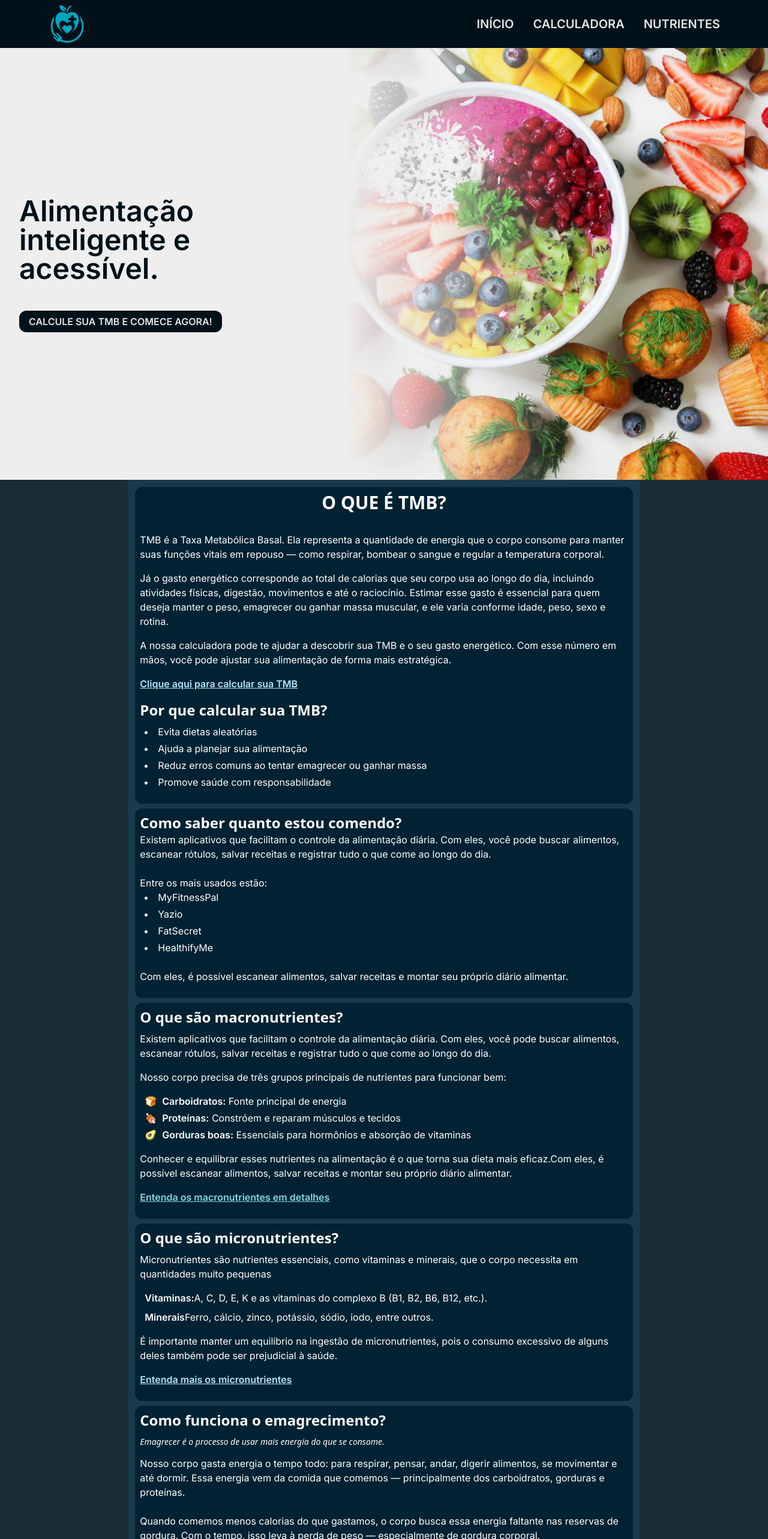
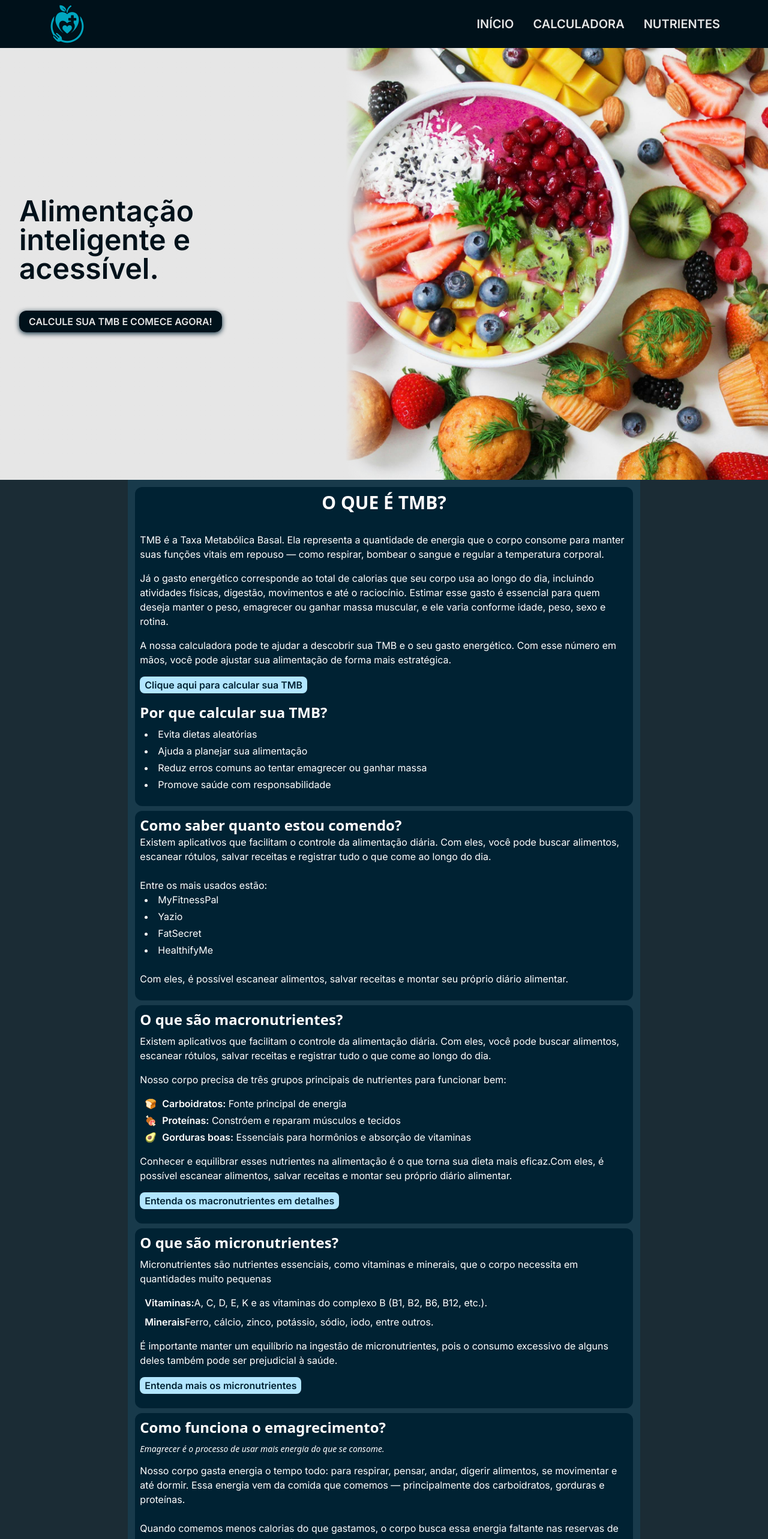
Before and after one commit to DeJotaJ/TMB-Facil, a React (Vite) app: page / in a window 1280 px wide. Shown: the top 2566 px of the page at 60% size. Built offline with nearby package versions, Linux system fonts and the light colour scheme.

Commit message:
corrigindo CTA home

```diff
--- a/src/pages/home.jsx
+++ b/src/pages/home.jsx
@@ -3,16 +3,21 @@ export default function Home(){
     return(
         <>
             {/* BANNER */}
-            <main className="relative w-full min-h-[50vh] md:min-h-[80vh] lg:min-h-[90vh] bg-[url('/prato01.jpg')]  lg:bg-right bg-contain bg-top lg:bg-contain bg-no-repeat flex">
+            <main className="relative w-full min-h-[40vh] sm:min-h-[50vh] bg-[url('/prato01.jpg')] bg-contain bg-top bg-no-repeat
+                            flex
+                            md:min-h-[80vh]
+                            lg:min-h-[90vh] lg:bg-right  lg:bg-contain ">
                 <div className="
-                        w-full min-h-full py-8 bg-linear-to-t from-[#E5E5E5] from-45% to-transparent to-75%
+                        w-full min-h-full py-8 bg-linear-to-t from-[#E5E5E5] from-35% to-transparent to-75%
                         flex flex-col justify-end items-center gap-2
+                        max-[420px]:py-8
                         md:py-16 md:gap-8
-                        lg:p-0 lg:m-0 lg:justify-center lg:items-start lg:gap-12 lg:bg-linear-to-r lg:from-[#EEE] lg:from-45% lg:to-transparent lg:to-75%
+                        lg:p-0 lg:m-0 lg:justify-center lg:items-start lg:gap-12 lg:bg-linear-to-r lg:from-[#E6E6E6] lg:from-45% lg:to-transparent lg:to-50%
 
                 ">
                     <span className="
                         w-full px-4 text-2xl text-[#00111A] font-semibold flex justify-center text-center
+                        max-[420px]:text-lg
                         lg:w-1/2 lg:pl-8 lg:pr-24 lg:text-5xl lg:font-bold lg:flex lg:justify-start lg:text-left
 
                     ">
@@ -22,7 +27,10 @@ export default function Home(){
                         href="/calculadora"
                         className="lg:w-fit h-fit py-1 px-4 md:px-4 lg:px-8"
                     >
-                        <span className="mx-4 px-2 py-1 border-transparent rounded-xl uppercase text-[#E5E5E5] font-semibold bg-[#00111A]
+                        <span className="mx-4 px-2 py-0.5 border-transparent rounded-xl uppercase text-[#E5E5E5] font-semibold bg-[#00111A]
+                                         lg:hover:px-5 lg:hover:py-2.5 lg:hover:text-[16.5px]
+                                         shadow-[0_2px_8px] shadow-[#002233]
+                                         max-[420px]:text-sm
                                          md:px-4 md:py-2
                                          lg:mx-0 lg:px-4 lg:py-2
                         ">
@@ -56,7 +64,7 @@ export default function Home(){
                                 pode ajustar sua alimentação de forma mais estratégica.
                             </span>
 
-                            <a href="/calculadora" className="font-semibold underline text-[#B2E6FF] hover:text-[#00AAFF]">Clique aqui para calcular sua TMB</a>
+                            <a href="/calculadora" className="w-fit px-2 py-0.5 font-semibold rounded-lg bg-[#B2E6FF] text-[#002233] hover:underline hover:text-[#00111A]">Clique aqui para calcular sua TMB</a>
                         </p>
                         {/* PORQUE CALCULAR SUA TMB? */}
                         <h2 className="w-full text-xl md:text-2xl font-semibold font-sans mb:0.5 md:mb-2"> Por que calcular sua TMB? </h2>
@@ -119,7 +127,7 @@ export default function Home(){
                                 </li>
                             </ul>
                             Conhecer e equilibrar esses nutrientes na alimentação é o que torna sua dieta mais eficaz.Com eles, é possível escanear alimentos, salvar receitas e montar seu próprio diário alimentar.
-                            <a href="/macronutrientes" title="Página em construção" className="font-semibold underline hover:cursor-pointer text-[#85D7E4] hover:text-[#00AAFF]">Entenda os macronutrientes em detalhes</a>
+                            <a href="/macronutrientes" title="Página em construção" className="w-fit px-2 py-0.5 font-semibold rounded-lg bg-[#B2E6FF] text-[#002233] hover:underline hover:text-[#00111A]">Entenda os macronutrientes em detalhes</a>
                         </p>
                     </div>
                     <div className="px-2 py-1 rounded-lg md:flex md:flex-col md:px-2 md:py-2 md:rounded-xl bg-[#002233]">
@@ -141,7 +149,7 @@ export default function Home(){
                                 É importante manter um equilíbrio na ingestão de micronutrientes, pois o consumo excessivo de alguns deles também pode ser
                                 prejudicial à saúde.
                             </span>
-                            <a href="/micronutrientes" title="Micronutrientes" className="font-semibold underline hover:cursor-pointer text-[#B2E6FF] hover:text-[#00AAFF]">Entenda mais os micronutrientes</a>
+                            <a href="/micronutrientes" title="Micronutrientes" className="w-fit px-2 py-0.5 font-semibold rounded-lg bg-[#B2E6FF] text-[#002233] hover:underline hover:text-[#00111A]">Entenda mais os micronutrientes</a>
                         </p>
                     </div>
 
@@ -171,7 +179,7 @@ export default function Home(){
                             <br/>
                             Isso é chamado de <b>balanço calórico.</b>
                             <br/><br/>
-                            <span href="/#" title="Página em construção" className="font-semibold underline hover:cursor-pointer text-[#B2E6FF] hover:text-[#00AAFF]">Entenda mais sobre emagrecimento e ganho de massa</span>
+                            <span href="/#" title="Página em construção" className="w-fit px-2 py-0.5 font-semibold rounded-lg bg-[#B2E6FF] text-[#002233] hover:underline hover:text-[#00111A]">Entenda mais sobre emagrecimento e ganho de massa</span>
                         </p>
                     </div>
                 </article>
--- a/src/pages/macronutrientes.jsx
+++ b/src/pages/macronutrientes.jsx
@@ -71,7 +71,13 @@ export default function Macronutrientes(){
                             <img className="w-56 h-auto md:w-80 md:h-auto" src="./graficoMacros.png" alt="Gráfico de Macros" />
 
                         </div>
-                        <a href="/calculadora" title="Calculadora de Taxa Metabólica Basal(TMB)" className="my-8 text-lg font-semibold hover:font-bold hover:text-[#00A6C0] hover:cursor-pointer text-[#aef4ff]">Veja como calcular sua TMB (Taxa Metabólica Basal) </a>
+                        <a
+                            href="/calculadora"
+                            title="Calculadora de Taxa Metabólica Basal(TMB)"
+                            className="my-8 text-lg font-semibold hover:font-bold hover:text-[#00A6C0] hover:cursor-pointer text-[#aef4ff] md:text-shadow-md md:text-shadow-zinc-900
+                        ">
+                            Veja como calcular sua TMB (Taxa Metabólica Basal)
+                        </a>
                         <p className="md:w-5/5 text-center bg-[#f2ff38] text-[#00111A] rounded-lg px-2 py-1 text-base font-sans uppercase">
                             Não existe dieta ideal sem equilíbrio! Cada pessoa tem uma necessidade diferente.
                             <br/>
--- a/src/pages/micronutrientes.jsx
+++ b/src/pages/micronutrientes.jsx
@@ -6,7 +6,7 @@ export default function Macronutrientes(){
                             w-full  text-sm  flex flex-col items-center gap-0 py-4 px-4  bg-[#002233]
                             md:w-3/4 lg:w-2/3 lg:text-base lg:px-12 lg:py-8 lg:justify-start lg:items-start
                     ">
-                        <h1 className="w-full text-2xl mt-2 md:text-center md:text-4xl font-black">Micronutrientes</h1>
+                        <h1 className="w-full text-3xl mt-2 text-center lg:text-4xl font-black">Micronutrientes</h1>
                         <h2 className="hidden lg:w-full lg:block lg:mb-2 lg:text-center lg:text-md font-light italic">
                             Nutrientes essenciais para o corpo humano manter o bom funcionamento do organismo
                         </h2>
@@ -87,7 +87,9 @@ export default function Macronutrientes(){
                         <a
                             href="/calculadora"
                             title="Calculadora de Taxa Metabólica Basal(TMB)"
-                            className="mt-8 mb-4 text-[0.9rem] md:text-lg font-semibold hover:font-bold hover:text-[#00A6C0] hover:cursor-pointer text-[#aef4ff]">
+                            className="mt-8 mb-4 text-[0.9rem] font-semibold hover:font-bold hover:text-[#00A6C0] hover:cursor-pointer text-[#aef4ff]
+                                       md:text-lg md:text-shadow-md md:text-shadow-zinc-900
+                            ">
                                 Veja como calcular sua TMB (Taxa Metabólica Basal)
                         </a>
                         <p className="md:w-5/5 text-center bg-[#f2ff38] text-[#00111A] rounded-lg px-2 py-1 text-sm md:text-base font-sans uppercase">
```
